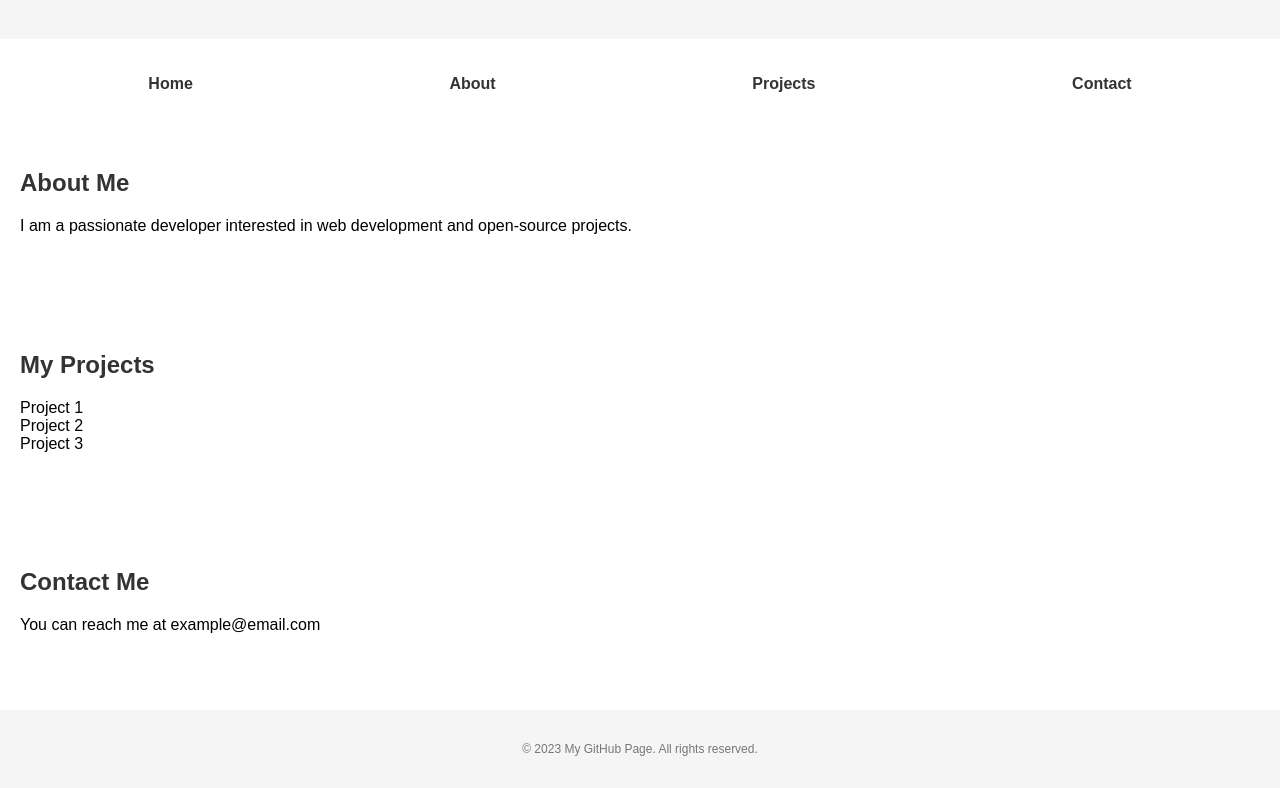
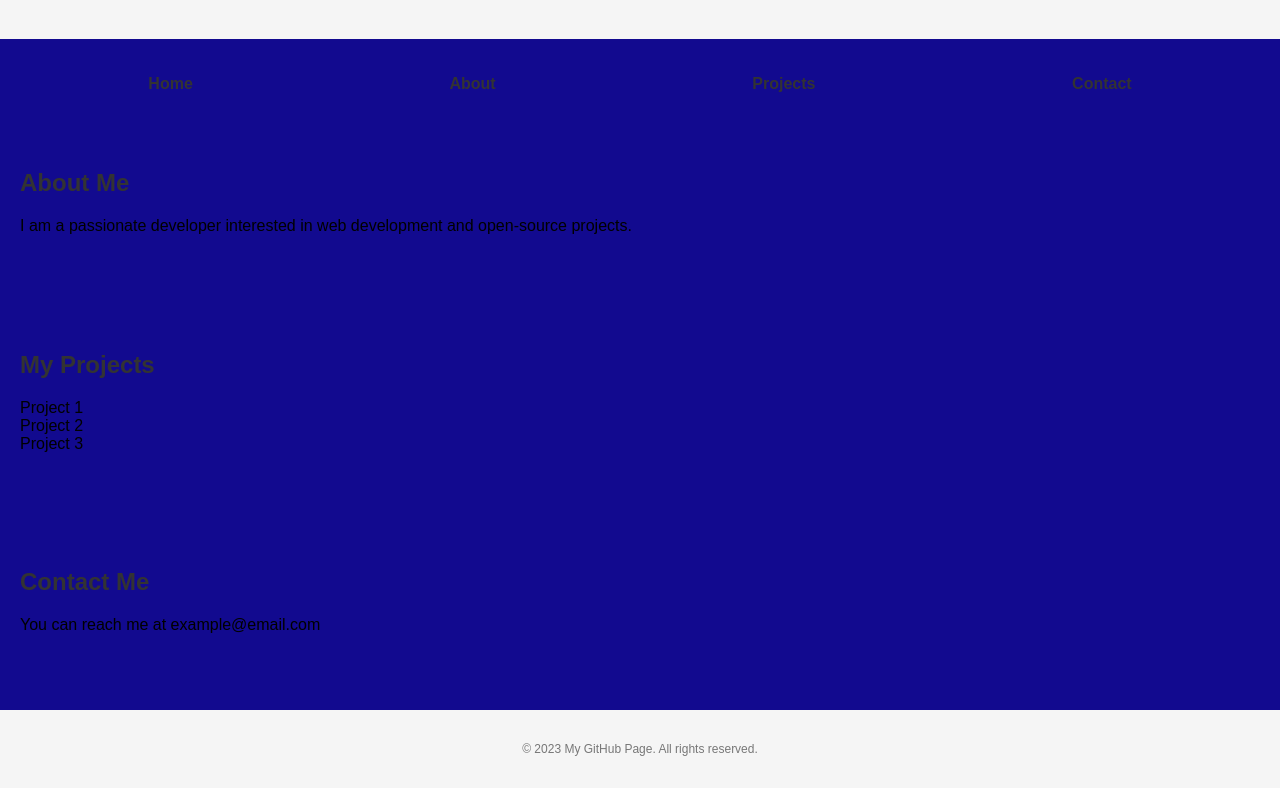
Before and after one commit to rashiiid1/CSS497, a plain HTML site: page index.html in a window 1280 px wide. Shown: the part 81-869 px from the top of the page. Drawn offline with Linux system fonts and the light colour scheme.

Commit message:
change background color to universe cosmic vacuum styles.css

```diff
--- a/styles.css
+++ b/styles.css
@@ -4,6 +4,7 @@ body {
 font-family: Arial, sans-serif;
 margin: 0;
 padding: 0;
+background-color: #120A8F; /* Universe Cosmic Vacuum */
 }
 
 header, nav, section, footer {
```
Lines whose indentation alone changed are shown as unchanged.
